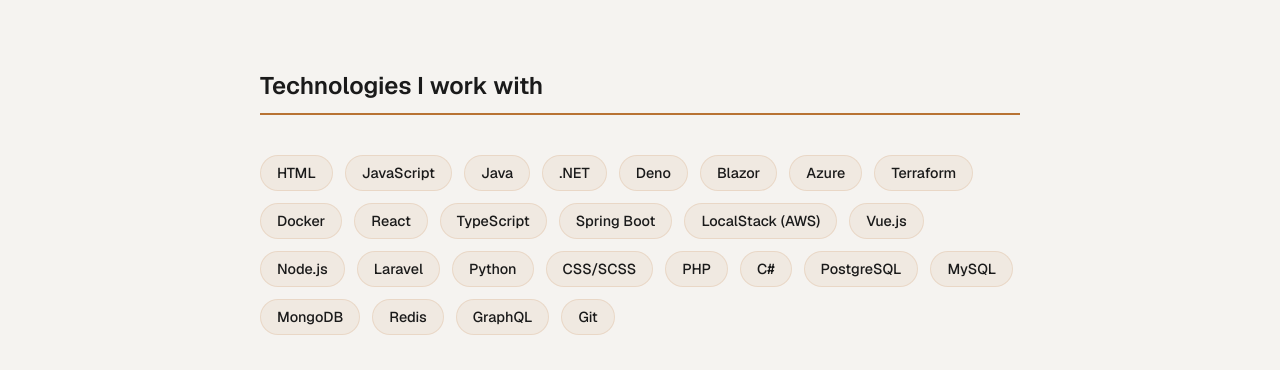
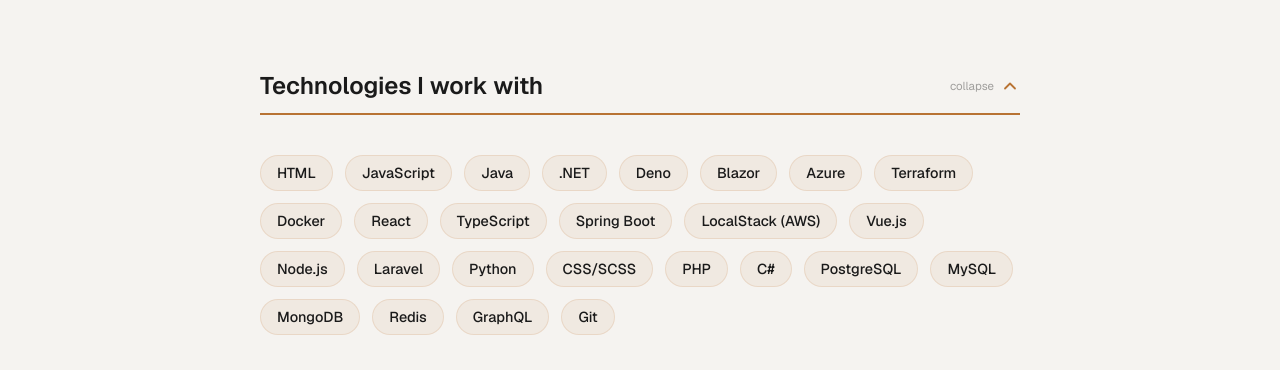
Before and after one commit to JosseVandeputte/Portfolio, a Next.js app: page /about in a window 1280 px wide. Shown: the part 582-952 px from the top of the page. Built offline with nearby package versions, Linux system fonts and the light colour scheme.

Commit message:
chore: make about section collapsible

```diff
--- a/app/about/page.tsx
+++ b/app/about/page.tsx
@@ -1,6 +1,7 @@
 import styles from "./page.module.css";
 import { projects, skills, excludeFromSkills } from "../data/projects";
 import Link from "next/link";
+import CollapsibleSection from "../components/collapsible-section";
 
 const technologies = [
   ...new Set([
@@ -11,13 +12,6 @@
 
 
 const experience = [
-  {
-    role: "Internship Full-Stack Developer",
-    company: "OutKept",
-    period: "Feb 2026 - May 2026",
-    location: "Ghent, Belgium",
-    tags: ["React.js", "TypeScript", "Apollo GraphQL"],
-  },
   {
     role: "Student Job",
     company: "Kinepolis",
@@ -31,6 +25,13 @@
     period: "Aug 2023 - Present",
     location: "Bruges, Belgium",
     tags: ["Front-end", "Back-end"],
+  },
+  {
+    role: "Internship Full-Stack Developer",
+    company: "OutKept",
+    period: "Feb 2026 - May 2026",
+    location: "Ghent, Belgium",
+    tags: ["React.js", "TypeScript", "Apollo GraphQL"],
   },
   {
     role: "Student Job",
@@ -85,17 +86,15 @@
             </p>
           </div>
 
-          <div className={styles.skills}>
-            <h3 className={styles.sectionHeading}>Technologies I work with</h3>
+          <CollapsibleSection title="Technologies I work with">
             <div className={styles.skillTags}>
               {technologies.map((tech) => (
                 <span key={tech} className={styles.tag}>{tech}</span>
               ))}
             </div>
-          </div>
+          </CollapsibleSection>
 
-          <div className={styles.section}>
-            <h3 className={styles.sectionHeading}>Experience</h3>
+          <CollapsibleSection title="Experience">
             <div className={styles.timeline}>
               {experience.map((item) => (
                 <div key={item.role + item.company} className={styles.timelineItem}>
@@ -105,9 +104,7 @@
                   </div>
                   <div className={styles.timelineRight}>
                     <p className={styles.timelineRole}>{item.role}</p>
-                    <p className={styles.timelineCompany}>
-                      {item.company}
-                    </p>
+                    <p className={styles.timelineCompany}>{item.company}</p>
                     {item.tags.length > 0 && (
                       <div className={styles.tagRow}>
                         {item.tags.map((tag) => (
@@ -119,10 +116,9 @@
                 </div>
               ))}
             </div>
-          </div>
+          </CollapsibleSection>
 
-          <div className={styles.section}>
-            <h3 className={styles.sectionHeading}>Education</h3>
+          <CollapsibleSection title="Education">
             <div className={styles.timeline}>
               {education.map((item) => (
                 <div key={item.school} className={styles.timelineItem}>
@@ -136,10 +132,9 @@
                 </div>
               ))}
             </div>
-          </div>
+          </CollapsibleSection>
 
-          <div className={styles.section}>
-            <h3 className={styles.sectionHeading}>Licenses &amp; Certifications</h3>
+          <CollapsibleSection title="Licenses & Certifications">
             <div className={styles.timeline}>
               {certifications.map((item) => (
                 <div key={item.name} className={styles.timelineItem}>
@@ -160,7 +155,7 @@
                 </div>
               ))}
             </div>
-          </div>
+          </CollapsibleSection>
         </section>
       </div>
     </div>
--- /dev/null
+++ b/app/components/collapsible-section.module.css
@@ -0,0 +1,66 @@
+.section {
+  display: flex;
+  flex-direction: column;
+}
+
+.heading {
+  display: flex;
+  align-items: center;
+  justify-content: space-between;
+  width: 100%;
+  background: none;
+  border: none;
+  border-bottom: 2px solid var(--accent);
+  padding-bottom: 12px;
+  margin-bottom: 0;
+  cursor: pointer;
+  font-family: var(--font-geist-sans);
+  font-size: 1.5rem;
+  font-weight: 600;
+  color: var(--foreground);
+  text-align: left;
+  transition: color 0.2s ease;
+}
+
+.headingCollapsed {
+  border-bottom-color: var(--accent);
+}
+
+.heading:hover {
+  color: var(--accent);
+}
+
+.right {
+  display: flex;
+  align-items: center;
+  gap: 6px;
+  flex-shrink: 0;
+}
+
+.hint {
+  font-size: 0.72rem;
+  font-weight: 400;
+  color: rgba(0, 0, 0, 0.35);
+  font-family: var(--font-geist-sans);
+}
+
+.chevron {
+  color: var(--accent);
+  opacity: 0.5;
+  transition: transform 0.25s ease, opacity 0.2s ease;
+}
+
+.chevronOpen {
+  transform: rotate(180deg);
+  opacity: 1;
+}
+
+.content {
+  margin-top: 40px;
+  animation: fadeIn 0.2s ease;
+}
+
+@keyframes fadeIn {
+  from { opacity: 0; transform: translateY(-4px); }
+  to   { opacity: 1; transform: translateY(0); }
+}
--- /dev/null
+++ b/app/components/collapsible-section.tsx
@@ -0,0 +1,45 @@
+'use client';
+
+import { useState } from 'react';
+import styles from './collapsible-section.module.css';
+
+type Props = {
+  title: string;
+  children: React.ReactNode;
+  defaultOpen?: boolean;
+};
+
+export default function CollapsibleSection({ title, children, defaultOpen = true }: Props) {
+  const [open, setOpen] = useState(defaultOpen);
+
+  return (
+    <div className={styles.section}>
+      <button
+        className={`${styles.heading} ${!open ? styles.headingCollapsed : ''}`}
+        onClick={() => setOpen((o) => !o)}
+        aria-expanded={open}
+      >
+        <span>{title}</span>
+        <span className={styles.right}>
+          <span className={styles.hint}>{open ? 'collapse' : 'expand'}</span>
+          <svg
+            className={`${styles.chevron} ${open ? styles.chevronOpen : ''}`}
+            width="20"
+            height="20"
+            viewBox="0 0 20 20"
+            fill="none"
+            aria-hidden="true"
+          >
+            <path d="M5 7.5L10 12.5L15 7.5" stroke="currentColor" strokeWidth="1.8" strokeLinecap="round" strokeLinejoin="round" />
+          </svg>
+        </span>
+      </button>
+
+      {open && (
+        <div className={styles.content}>
+          {children}
+        </div>
+      )}
+    </div>
+  );
+}
```
